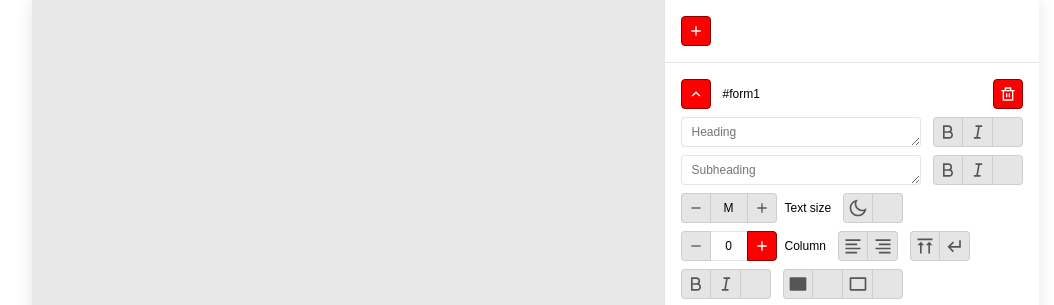
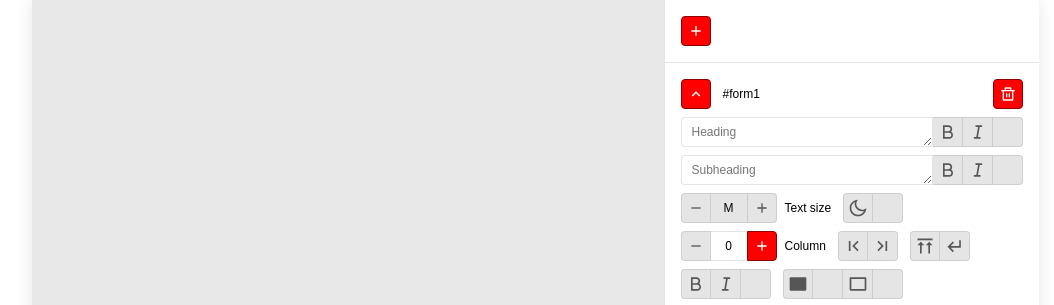
Before and after one commit to hariswhdn/wysiwyg-email, a React (Vite) app: page / in a window 1280 px wide. Both pictures are taken after a click on the button 800 px from the left and 31 px from the top of the page. Shown: the top 305 px of the page, without its empty margins (105-1159 px from the left). Built offline with nearby package versions, Linux system fonts and the light colour scheme.

Commit message:
change layout, icon. align column text

```diff
--- a/src/assets/css/style.css
+++ b/src/assets/css/style.css
@@ -316,6 +316,12 @@ fieldset {
     border-top-left-radius: 0;
     border-bottom-left-radius: 0;
   }
+  &:has(> label > textarea) {
+    align-items: flex-start;
+  }
+  &:has(> label > textarea) > label:has(> textarea) {
+    width: 100%;
+  }
 }
 
 .widget {
@@ -353,6 +359,7 @@ fieldset {
     }
   }
   & > .field_group:nth-child(2) {
+    margin-top: -1px;
     & > label {
       &:first-child {
         flex-basis: 37.5%;
@@ -377,7 +384,6 @@ fieldset {
 .widget_columns > div > label:not(:first-child) > input,
 .widget_columns > div > label:not(:first-child) > select,
 .widget_columns > div > label:not(:first-child) > textarea {
-  border-top-width: 0;
   border-top-left-radius: 0;
   border-top-right-radius: 0;
 }
--- a/src/components/Icon.jsx
+++ b/src/components/Icon.jsx
@@ -26,8 +26,12 @@ const arrIcon = {
   list_order:
     'M5.75024 3.5H4.71733L3.25 3.89317V5.44582L4.25002 5.17782L4.25018 8.5H3V10H7V8.5H5.75024V3.5ZM10 4H21V6H10V4ZM10 11H21V13H10V11ZM10 18H21V20H10V18ZM2.875 15.625C2.875 14.4514 3.82639 13.5 5 13.5C6.17361 13.5 7.125 14.4514 7.125 15.625C7.125 16.1106 6.96183 16.5587 6.68747 16.9167L6.68271 16.9229L5.31587 18.5H7V20H3.00012L2.99959 18.8786L5.4717 16.035C5.5673 15.9252 5.625 15.7821 5.625 15.625C5.625 15.2798 5.34518 15 5 15C4.67378 15 4.40573 15.2501 4.37747 15.5688L4.3651 15.875H2.875V15.625Z',
   align_top: 'M3 3H21V5H3V3ZM8 11V21H6V11H3L7 7L11 11H8ZM18 11V21H16V11H13L17 7L21 11H18Z',
-  align_left: 'M3 4H21V6H3V4ZM3 19H17V21H3V19ZM3 14H21V16H3V14ZM3 9H17V11H3V9Z',
-  align_right: 'M3 4H21V6H3V4ZM7 19H21V21H7V19ZM3 14H21V16H3V14ZM7 9H21V11H7V9Z',
+  skip_top:
+    'M12.0001 13.9142L16.793 18.7071L18.2072 17.2929L12.0001 11.0858L5.79297 17.2929L7.20718 18.7071L12.0001 13.9142ZM6.00008 7L18.0001 7V9L6.00008 9L6.00008 7Z',
+  skip_left:
+    'M13.9142 12.0001L18.7071 7.20718L17.2929 5.79297L11.0858 12.0001L17.2929 18.2072L18.7071 16.793L13.9142 12.0001ZM7 18.0001V6.00008H9V18.0001H7Z',
+  skip_right:
+    'M10.0859 12.0001L5.29297 16.793L6.70718 18.2072L12.9143 12.0001L6.70718 5.79297L5.29297 7.20718L10.0859 12.0001ZM17.0001 6.00008L17.0001 18.0001H15.0001L15.0001 6.00008L17.0001 6.00008Z',
   corner_down_left:
     'M19.0003 13.9999L19.0004 5.00003L17.0004 5L17.0003 11.9999L6.82845 12L10.7782 8.05027L9.36396 6.63606L3 13L9.36396 19.364L10.7782 17.9498L6.8284 14L19.0003 13.9999Z',
   up: 'M12.9999 7.82843V20H10.9999V7.82843L5.63589 13.1924L4.22168 11.7782L11.9999 4L19.778 11.7782L18.3638 13.1924L12.9999 7.82843Z',
--- a/src/components/Letter.jsx
+++ b/src/components/Letter.jsx
@@ -300,6 +300,7 @@ function Letter({arrCounter}) {
                                         : 0,
                                     padding: Math.floor(arrFontSize[item1.idx_font_size + 1].line_height / 4) + 'px',
                                     display: 'inline-block',
+                                    textAlign: 'center',
                                     textDecoration: 'none',
                                     border: item1.icon_boxed_border
                                       ? '1px solid ' + item1.icon_boxed_border_color
@@ -323,6 +324,7 @@ function Letter({arrCounter}) {
                                         : 0,
                                     padding: Math.floor(arrFontSize[item1.idx_font_size + 1].line_height / 4) + 'px',
                                     display: 'inline-block',
+                                    textAlign: 'center',
                                     border: item1.icon_boxed_border
                                       ? '1px solid ' + item1.icon_boxed_border_color
                                       : 'none',
--- a/src/components/Widget.jsx
+++ b/src/components/Widget.jsx
@@ -52,7 +52,7 @@ function WidgetGridCenter({widget, arrCounter, setArrCounter}) {
       </div>
       {expanded && (
         <fieldset className="widget_body">
-          <div>
+          <div className="field_group">
             <Field
               type="textarea"
               placeholder="Heading"
@@ -63,7 +63,6 @@ function WidgetGridCenter({widget, arrCounter, setArrCounter}) {
                 )
               }
             />
-            <div className="field_group">
             <Field
               type="checkbox"
               disabled={widget.title.length === 0}
@@ -98,8 +97,7 @@ function WidgetGridCenter({widget, arrCounter, setArrCounter}) {
               }
             />
           </div>
-          </div>
-          <div>
+          <div className="field_group">
             <Field
               type="textarea"
               placeholder="Subheading"
@@ -110,7 +108,6 @@ function WidgetGridCenter({widget, arrCounter, setArrCounter}) {
                 )
               }
             />
-            <div className="field_group">
             <Field
               type="checkbox"
               disabled={widget.description.length === 0}
@@ -150,7 +147,6 @@ function WidgetGridCenter({widget, arrCounter, setArrCounter}) {
                 )
               }
             />
-            </div>
           </div>
           <div>
             <Field
@@ -345,7 +341,7 @@ function WidgetGridCenter({widget, arrCounter, setArrCounter}) {
                   )
                 }
                 disabled={widget.columns.length === 0}>
-                <Icon icon="align_left" />
+                <Icon icon="skip_left" />
               </Field>
               <Field
                 type="checkbox"
@@ -363,7 +359,7 @@ function WidgetGridCenter({widget, arrCounter, setArrCounter}) {
                   )
                 }
                 disabled={widget.columns.length === 0}>
-                <Icon icon="align_right" />
+                <Icon icon="skip_right" />
               </Field>
             </div>
             <div className="field_group">
@@ -623,7 +619,7 @@ function WidgetGridCenter({widget, arrCounter, setArrCounter}) {
                       })
                     )
                   }>
-                  <Icon icon="align_top" />
+                  <Icon icon="skip_top" />
                 </Field>
               </div>
               <div className="field_group">
@@ -631,7 +627,7 @@ function WidgetGridCenter({widget, arrCounter, setArrCounter}) {
                   type="select"
                   selectOption={objIconSocial}
                   value={item.icon}
-                  disabled={!widget.icon}
+                  disabled={!widget.icon || widget.icon_order}
                   required={true}
                   onChange={(e) =>
                     setArrCounter(
```
Lines whose indentation alone changed are shown as unchanged.
